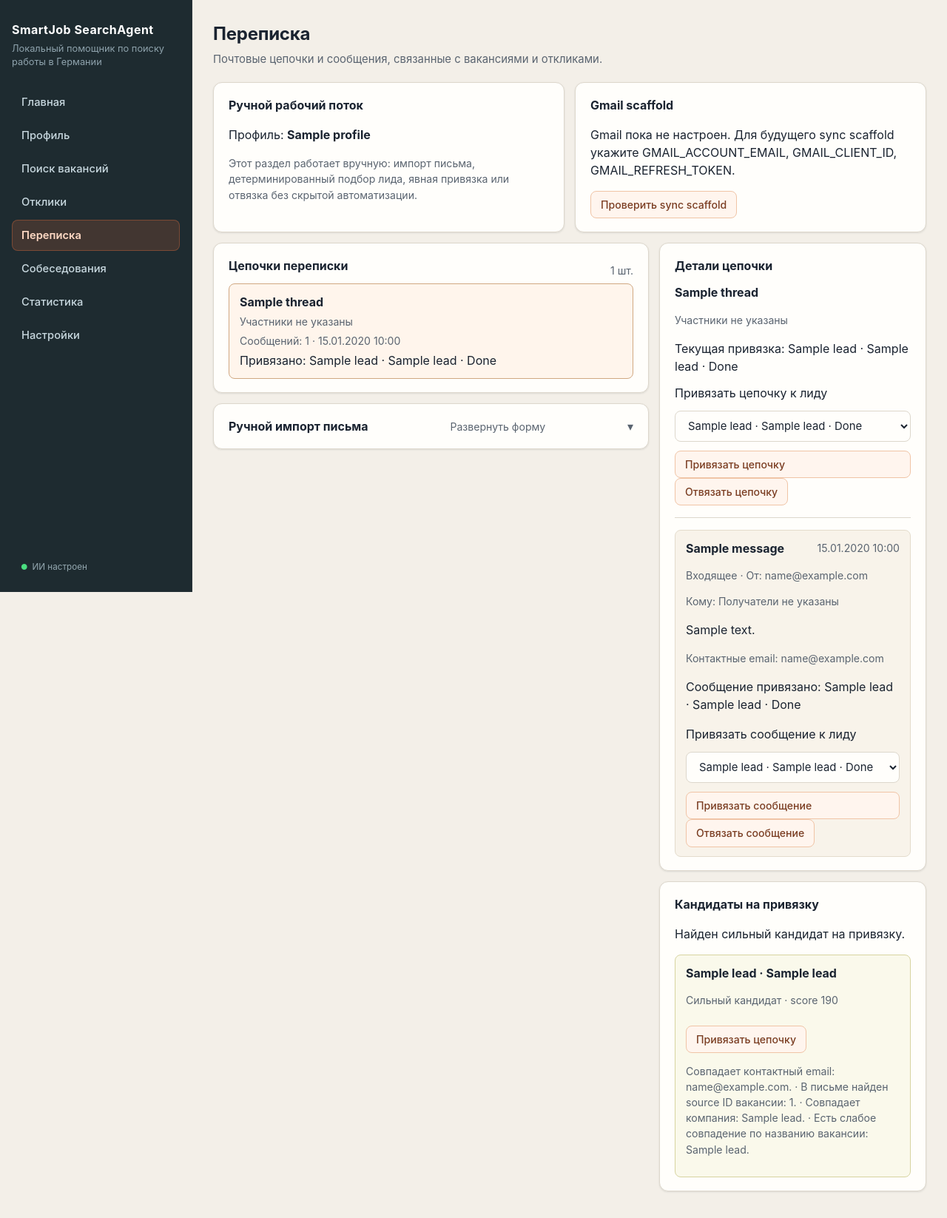
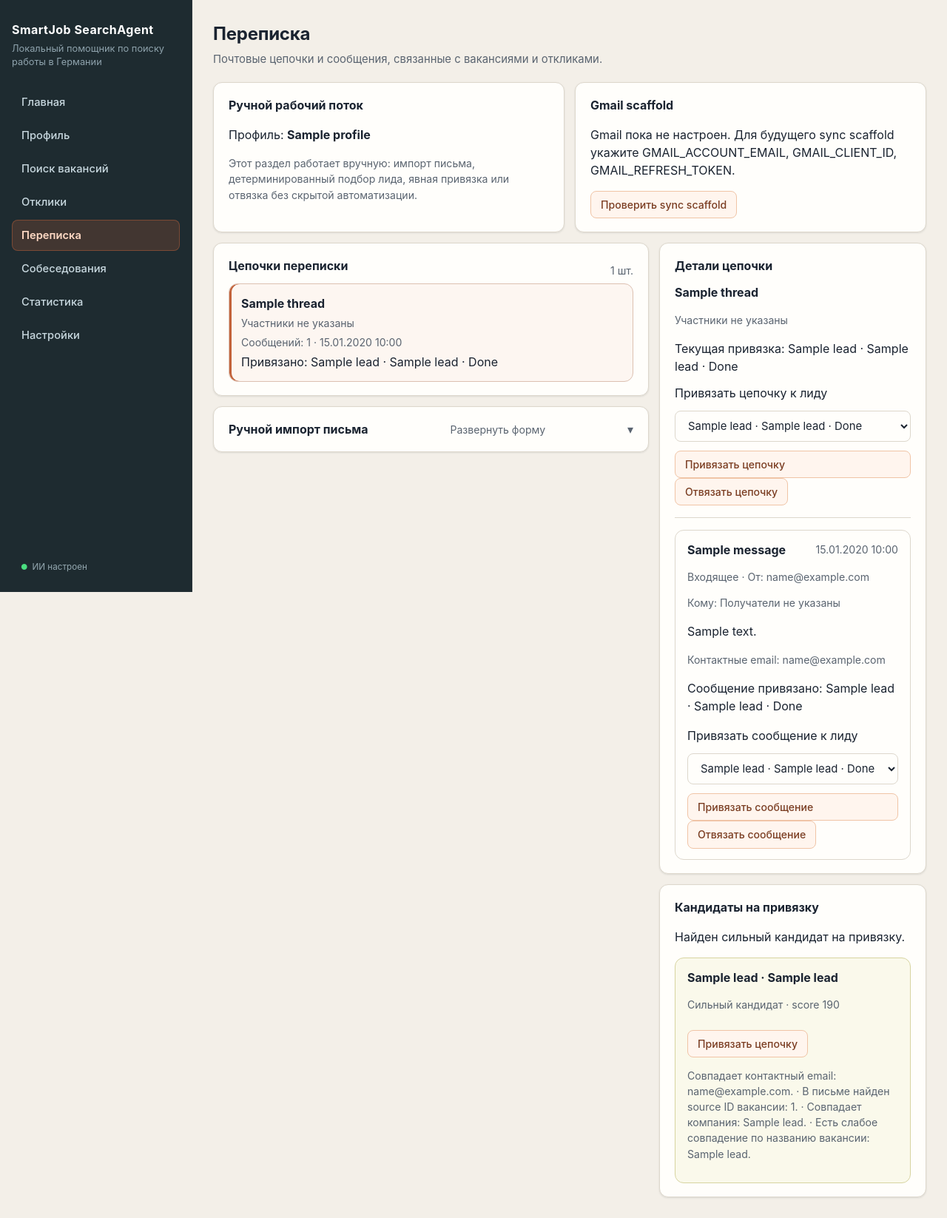
Before and after one commit to vanguar/SearchAgent, a FastAPI app: page /email in a window 1280 px wide. Shown: the whole page at 74% size. Before the commit the page ends 1611 px from the top, so only its background shows below. Run offline with FastAPI, Linux system fonts and the light colour scheme; tables that the repository leaves empty hold one stand-in row (values such as "Sample post"); some libraries are stand-ins or nearby versions.

Commit message:
Warm up Mail thread/message cards to v2 (presentation only)
Move the email thread list, message cards and match candidates onto the v2
tokens (var(--line)/var(--card), 12px radius), add a hover state and give the
selected thread a subtle accent left bar. CSS only — no markup, forms or email
routes touched.

Co-Authored-By: Claude Opus 4.8 <noreply@anthropic.com>
Claude-Session: https://claude.ai/code/session_01E98fwxvfvCcP1bAMDQqrqf

```diff
--- a/app/static/css/app.css
+++ b/app/static/css/app.css
@@ -521,16 +521,21 @@ body {
 .thread-item,
 .match-item,
 .email-message-card {
-  border: 1px solid #e4dccc;
-  border-radius: 8px;
-  background: #f8f3ea;
-  padding: 12px 14px;
-  transition: border-color 0.12s;
+  border: 1px solid var(--line);
+  border-radius: 12px;
+  background: var(--bg-card);
+  padding: 14px 16px;
+  transition: border-color 0.12s, box-shadow 0.12s;
+}
+
+.thread-item:hover {
+  border-color: #d9cdbf;
 }
 
 .thread-item.is-selected {
-  border-color: #d0a882;
-  background: #fff5ec;
+  border-color: #dcc0b1;
+  background: #fdf6f1;
+  box-shadow: inset 3px 0 0 0 var(--accent);
 }
 
 .thread-link {
```
